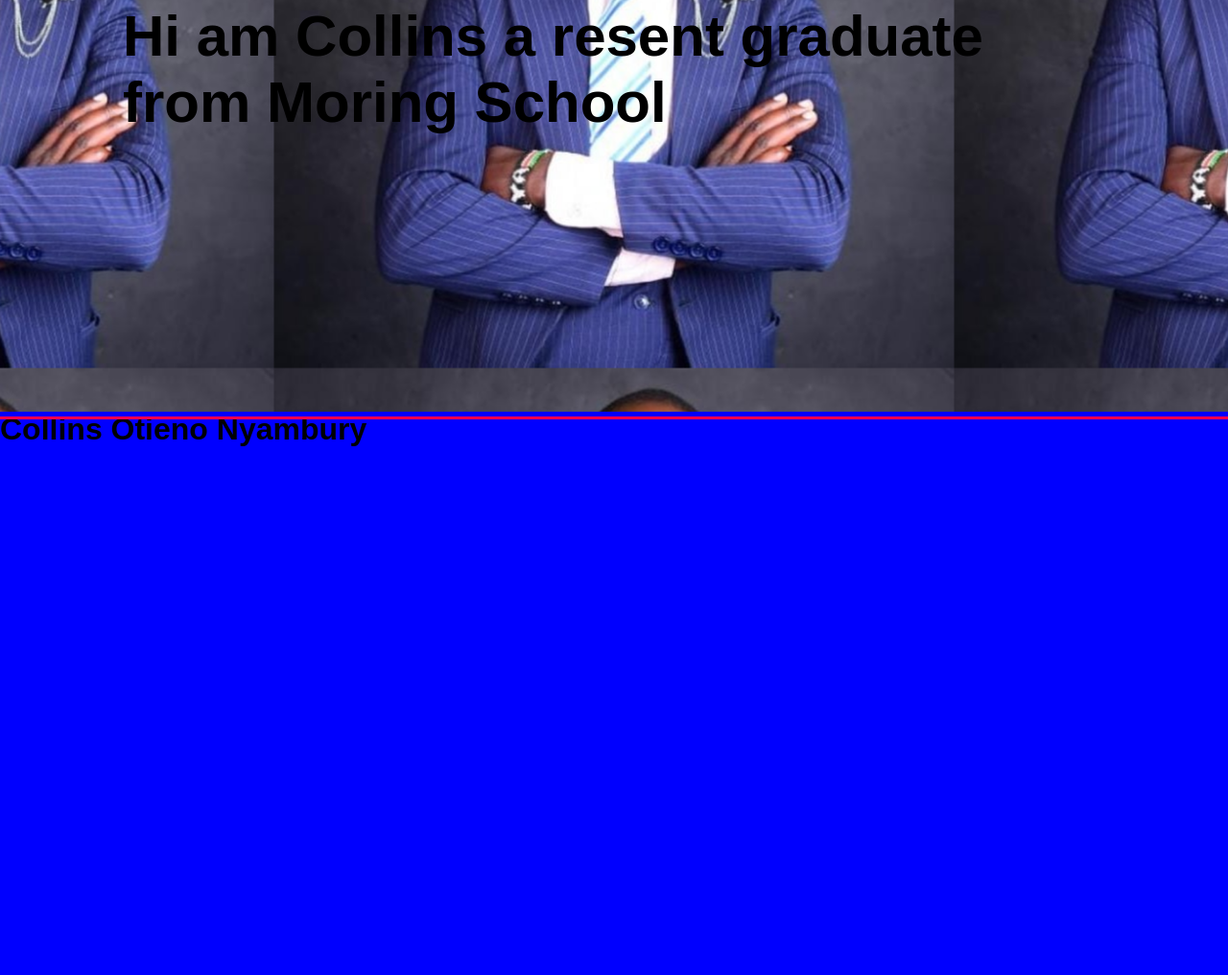
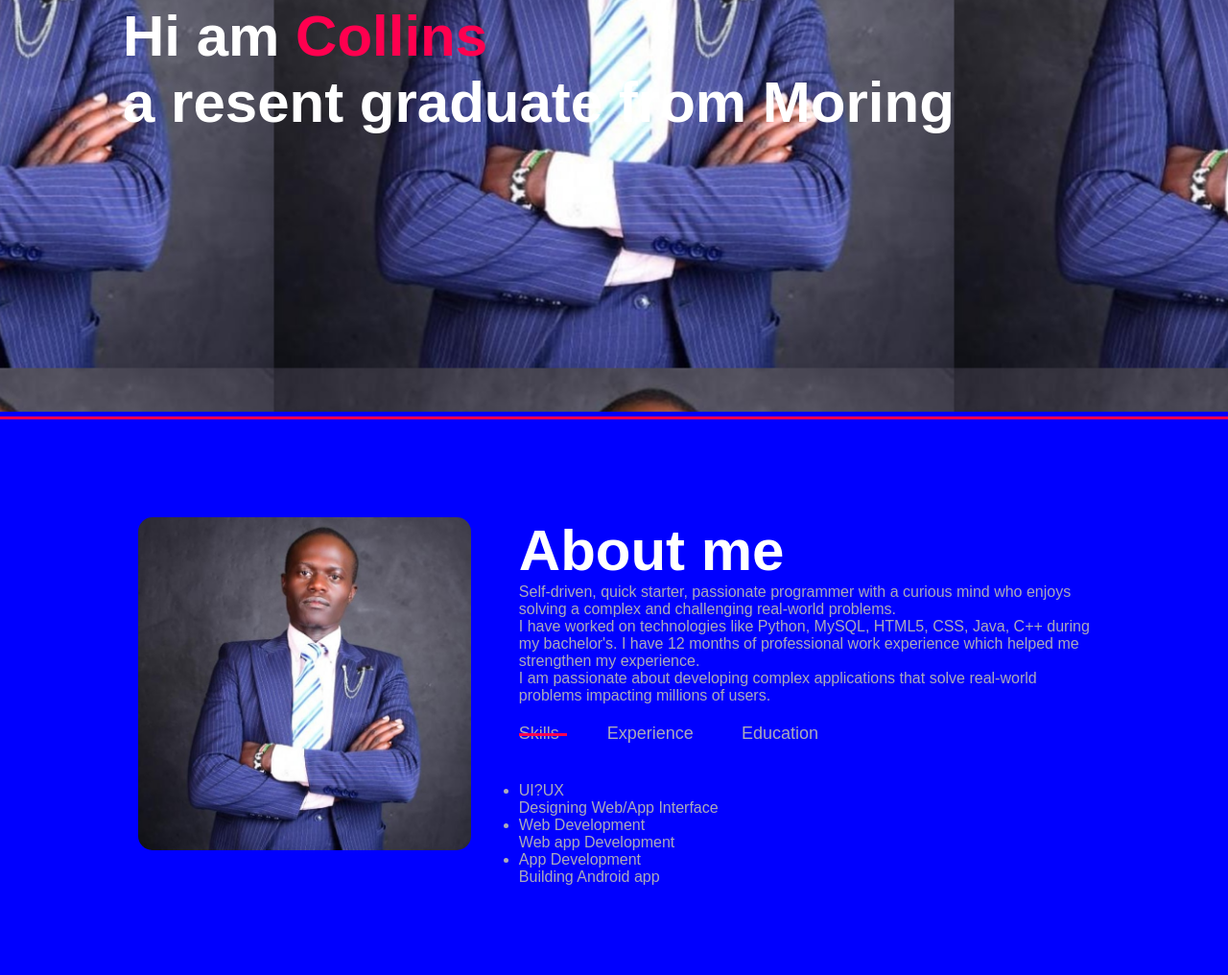
Before and after one commit to NyamburyCollins/my-personal-website, a plain HTML site: page index.html in a window 1280 px wide. Shown: the part 371-1387 px from the top of the page at 96% size. Before the commit the page ends 837 px from the top, so only its background shows below. Drawn offline with Linux system fonts and the light colour scheme.

Commit message:
Add the modified fields

```diff
--- a/index.html
+++ b/index.html
@@ -22,12 +22,41 @@
           </nav>
           <div class="header_text">
             <p>UI Designer</p>
-            <h1>Hi am Collins a resent graduate from Moring School</h1>
+            <h1>Hi am <span>Collins</span><br>a resent graduate from Moring</h1>
           </div>
         </div>
 
     </div>
-    <h1>Collins Otieno Nyambury</h1>
+    <!----------------About------------------->
+    <div id="About">
+      <div class="container">
+        <div class="row">
+          <div class="about-col-1">
+            <img src="Image/Background.jpg">
+          </div>
+          <div class="about-col-2">
+            <h1 class="sub-title">About me</h1>
+            <p>Self-driven, quick starter, passionate programmer with a curious mind who enjoys solving a complex and challenging real-world problems.</p>
+            <p> I have worked on technologies like Python, MySQL, HTML5, CSS, Java, C++ during my bachelor's. I have 12 months of professional work experience which helped me strengthen my experience.</p>
+
+              <p>I am passionate about developing complex applications that solve real-world problems impacting millions of users.</p>
+              <div class="tab-title">
+                <p class="tab-links active-link">Skills</p>
+                <p class="tab-links">Experience</p>
+                <p class="tab-links">Education</p>
+              </div>
+              <div class="tab-content">
+                <ul>
+                  <li><span>UI?UX</span><br>Designing Web/App Interface</li>
+                  <li><span>Web Development</span><br> Web app Development</li>
+                  <li><span>App Development</span><br>Building Android app</li>
+                </ul>
+              </div>
+          </div>
+        </div>
+      </div>
+    </div>
+
     <header>
 
 
--- a/style.css
+++ b/style.css
@@ -17,6 +17,7 @@ height: 100vh;
 background-image: url(Image/Background.jpg);
 background-size: center;
 background-position: center;
+color: #fff;
 
 }
 
@@ -47,6 +48,7 @@ nav ul li {
     display: inline-block;
     list-style: none;
     margin: 10px 20px;
+    color: #fff;
 }
 
 nav ul li a {
@@ -79,3 +81,65 @@ nav ul li a::after{
     font-size: 60px;
     margin-top: 20px;
 }
+
+.header_text span{
+    color: #ff004f;
+}
+#About {
+    padding: 80px 0;
+    margin: 20px;
+    color: #abaaba;
+
+}
+
+.row {
+    display: flex;
+    justify-content: space-between;
+    flex-wrap: wrap;
+}
+
+.about-col-1{
+    flex-basis: 35%;
+}
+
+.about-col-1 img{
+    width: 100%;
+    border-radius: 15px;
+}
+
+.about-col-2 {
+    flex-basis: 60%;
+}
+
+.sub-title {
+    font-size: 60px;
+    font-weight: 60oPx;
+    color: #fff;
+}
+
+.tab-title{
+    display: flex;
+    margin: 20px 0 40px;
+}
+
+.tab-links {
+    margin-right: 50px;
+    font-size: 18px;
+    font-weight: 500;
+    cursor: pointer;
+    position: relative;
+}
+.tab-links::after{
+    content: "";
+    width: 0;
+    height: 3px;
+    background: #ff004f;
+    position: absolute;
+    left: 0;
+    bottom: 8px;
+    transition: 0.5s;
+}
+
+.tab-links.active-link::after{
+   width: 50px;
+}
```
Also changed, not shown: Image/Replace.png (added).
